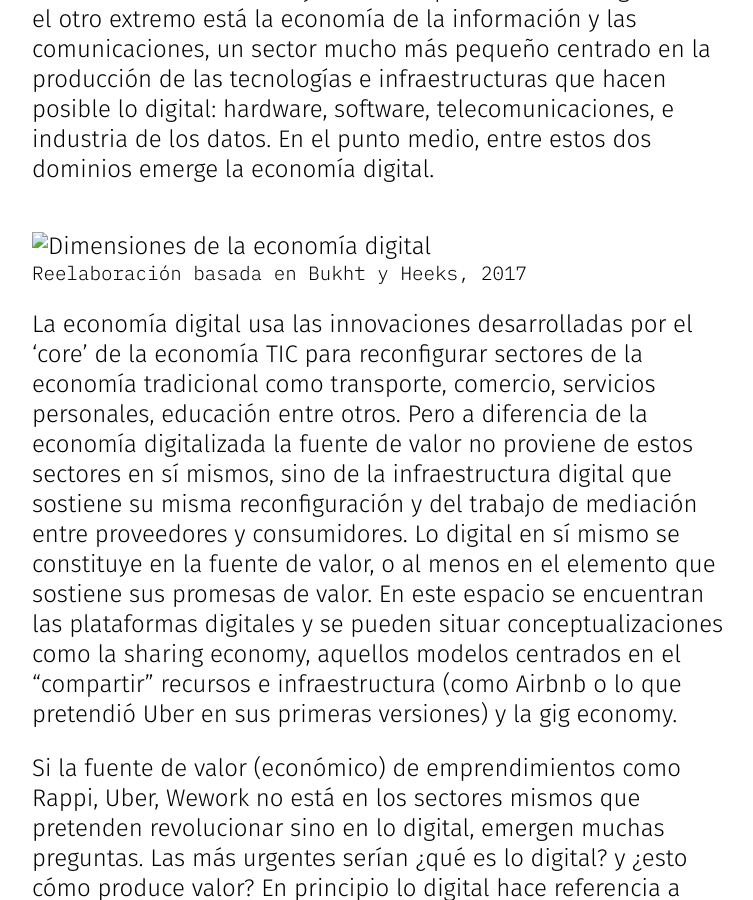
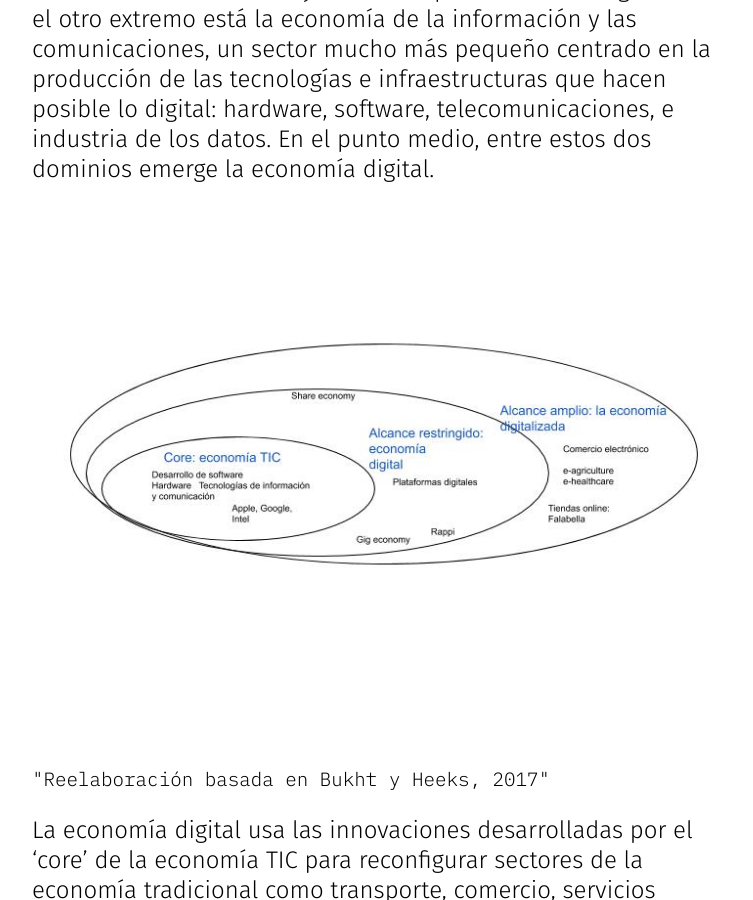
Before and after one commit to disorlab/disorlab.github.io, a Jekyll site: the page built from docs/_posts/2020-12-10-gigeconomy-.md, in a window 1280 px wide and 900 px high, scrolled down 3422 px. Shown: the whole window, without its empty margins (256-1009 px from the left). Built offline with Jekyll 4.4.1, drawn with Linux system fonts in a browser that asks for light colours; nearby versions of some CDN libraries.

Commit message:
Update 2020-12-10-gigeconomy-.md

```diff
--- a/docs/_posts/2020-12-10-gigeconomy-.md
+++ b/docs/_posts/2020-12-10-gigeconomy-.md
@@ -22,8 +22,8 @@ El siguiente cuadro resume las dimensiones de la economía digital y el lugar qu
 
 
 <figure>
-    <img src="assets/images/Entrada%20blog%201%20OJMC.jpg" alt="Dimensiones de la economía digital">
-    <figcaption>Reelaboración basada en Bukht y Heeks, 2017</figcaption>
+    <img src="/assets/images/Entrada%20blog%201%20OJMC.jpg" alt="Dimensiones de la economía digital">
+    <figcaption>"Reelaboración basada en Bukht y Heeks, 2017"</figcaption>
 </figure>
 
 
```
